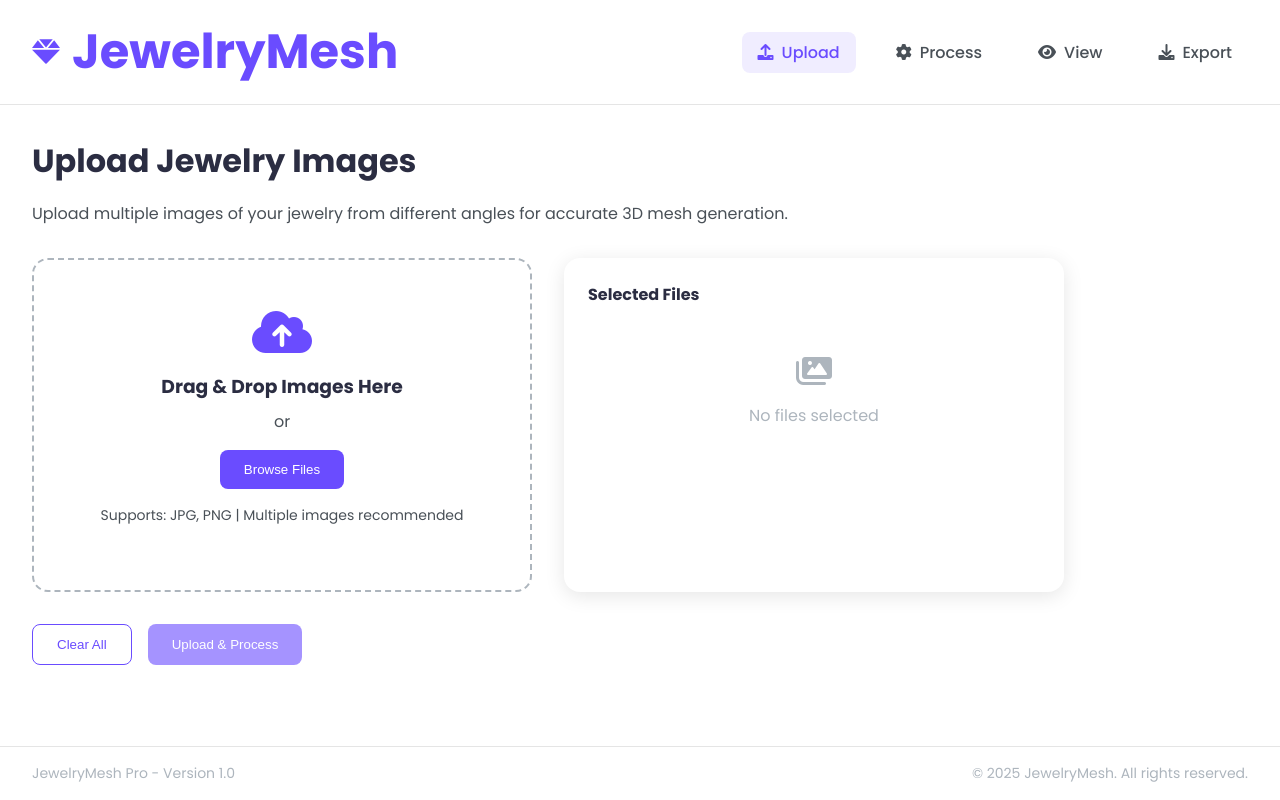
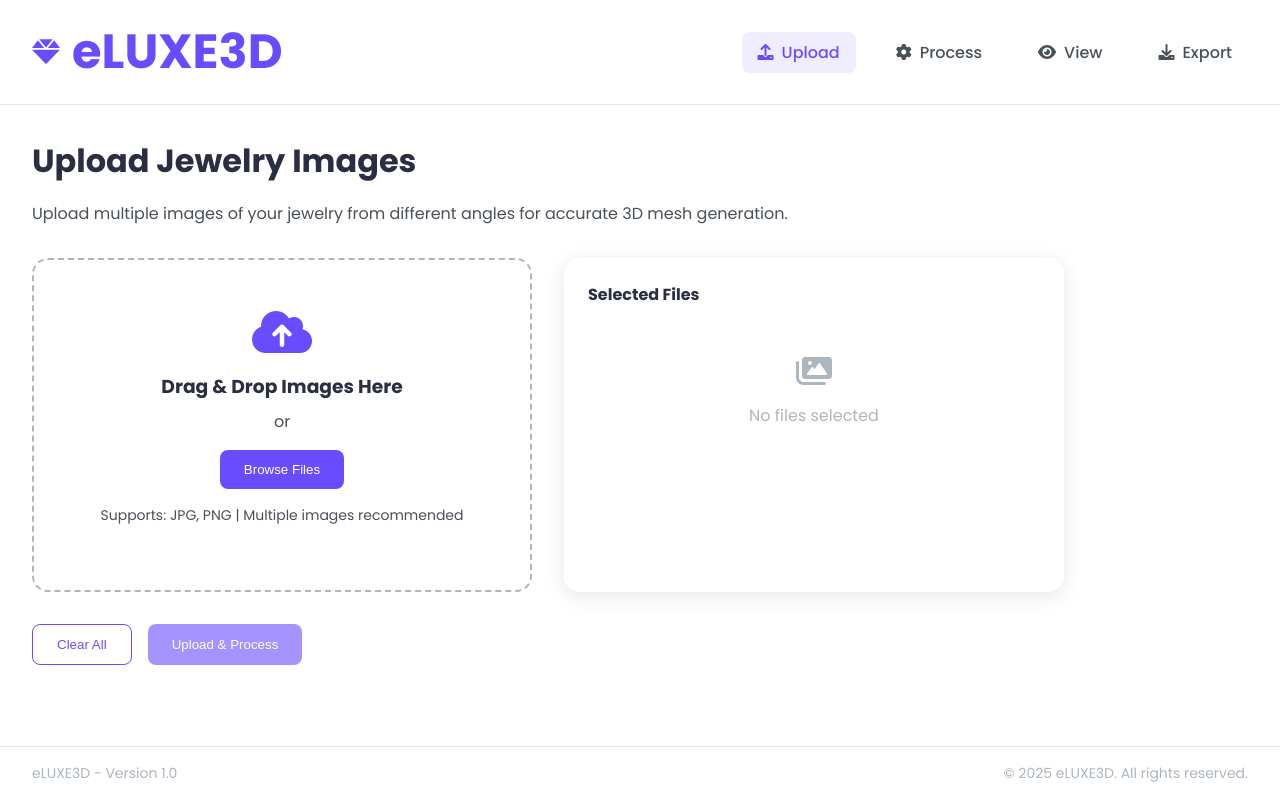
Before and after one commit to deepakkumar33/hunyuan3d-run, a Flask app: page / in a window 1280 px wide. Run offline with Flask 3, Linux system fonts and the light colour scheme.

Commit message:
Update index.html

```diff
--- a/templates/index.html
+++ b/templates/index.html
@@ -3,7 +3,7 @@
 <head>
   <meta charset="UTF-8" />
   <meta name="viewport" content="width=device-width, initial-scale=1.0"/>
-  <title>JewelryMesh - 3D Jewelry Mesh Generator</title>
+  <title>eLUXE3D - 3D Jewelry Mesh Generator</title>
 
   <!-- IMPORT MAP: map 'three' and its examples to unpkg URLs -->
   <script type="importmap">
@@ -53,7 +53,7 @@
     <header class="app-header">
       <div class="logo">
         <i class="fas fa-gem"></i>
-        <h1>JewelryMesh</h1>
+        <h1>eLUXE3D</h1>
       </div>
       <nav class="app-nav">
         <ul>
@@ -231,10 +231,10 @@
 
     <footer class="app-footer">
       <div class="footer-left">
-        <p>JewelryMesh Pro - Version 1.0</p>
+        <p>eLUXE3D - Version 1.0</p>
       </div>
       <div class="footer-right">
-        <p>© 2025 JewelryMesh. All rights reserved.</p>
+        <p>© 2025 eLUXE3D. All rights reserved.</p>
       </div>
     </footer>
   </div>
```
